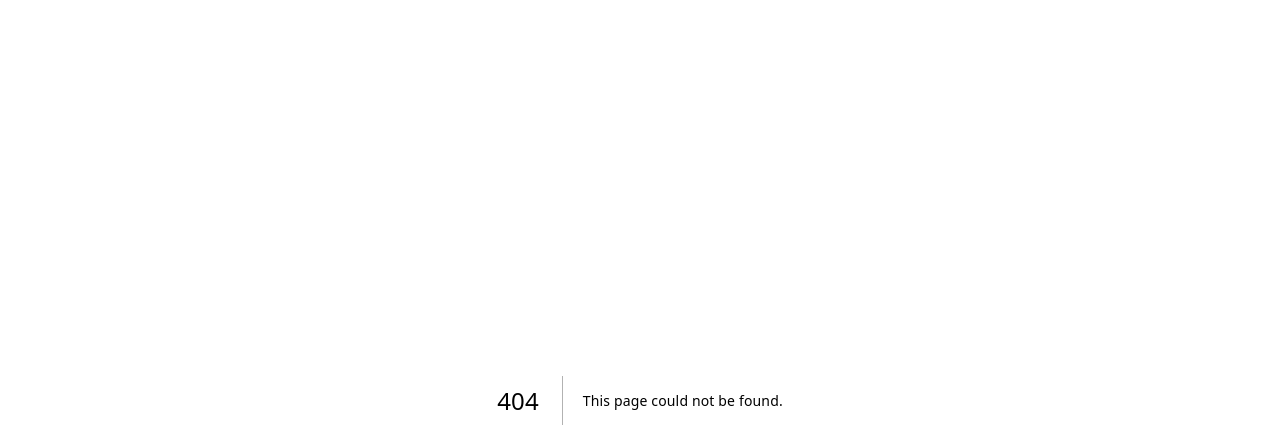
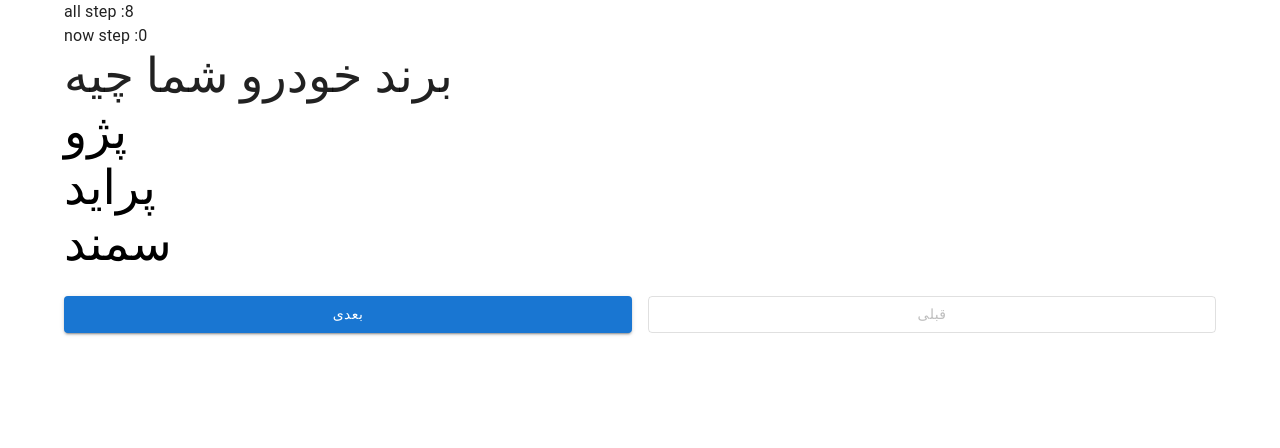
Before and after one commit to HoFa1997/code-interview-entekhab, a Next.js app: page /way in a window 1280 px wide. Before the commit this address had no page. Shown: the top 448 px of the page. Built offline with nearby package versions, Linux system fonts and the light colour scheme.

Commit message:
refactor:

```diff
--- a/src/data/repository.ts
+++ b/src/data/repository.ts
@@ -1,49 +1,82 @@
 export type IList = {
   id: number;
   model: string | string[];
+  goStep?: number;
 };
 
 export interface IRepo {
+  step: number;
   title: string;
-  type: "string" | "array";
   list: IList[];
 }
 
 export const repository: IRepo[] = [
   {
+    step: 0,
     title: "برند خودرو شما چیه",
-    type: "string",
     list: [
-      { id: 0, model: "پژو" },
-      { id: 1, model: "پراید" },
-      { id: 2, model: "سمند" },
+      { id: 0, model: "پژو", goStep: 1 },
+      { id: 1, model: "پراید", goStep: 1 },
+      { id: 2, model: "سمند", goStep: 1 },
     ],
   },
   {
+    step: 1,
     title: "خودروتون رو انتخاب کنید",
-    type: "array",
     list: [
-      { id: 0, model: ["205", "206", "207"] },
-      { id: 1, model: ["صبا", "111", "132"] },
-      { id: 2, model: ["دنا", "سورن", "سورن+"] },
+      { id: 0, model: ["205", "206", "207"], goStep: 2 },
+      { id: 1, model: ["صبا", "111", "132"], goStep: 2 },
+      { id: 2, model: ["دنا", "سورن", "سورن+"], goStep: 2 },
     ],
   },
   {
+    step: 2,
     title: "نوع کاربری وسیله نقلیه خود را انتخاب نمایید",
-    type: "string",
     list: [
-      { id: 0, model: "سواری" },
-      { id: 1, model: "تاکسی" },
-      { id: 2, model: "تاکسی بیرون شهری" },
+      { id: 0, model: "سواری", goStep: 3 },
+      { id: 1, model: "تاکسی", goStep: 3 },
+      { id: 2, model: "تاکسی بیرون شهری", goStep: 3 },
     ],
   },
   {
+    step: 3,
     title: "سال ساخت خودرو",
-    type: "string",
     list: [
-      { id: 0, model: "1401" },
-      { id: 1, model: "1400" },
-      { id: 2, model: "1399" },
+      { id: 0, model: "1401", goStep: 4 },
+      { id: 1, model: "1400", goStep: 4 },
+      { id: 2, model: "1399", goStep: 4 },
+    ],
+  },
+  {
+    step: 4,
+    title: "وضعیت بیمه نامه قبلی",
+    list: [
+      { id: 0, model: "بیمه قبلی داشته ام", goStep: 5 },
+      { id: 1, model: "بیمه قبلی نداشته ام", goStep: 6 },
+    ],
+  },
+  {
+    step: 5,
+    title: "STEP5تعداد سال تخفیف عدم خسارت بیمه بدنه",
+    list: [
+      { id: 0, model: "بدون تخفیف", goStep: 7 },
+      { id: 1, model: "یک سال", goStep: 7 },
+    ],
+  },
+  {
+    step: 6,
+    title: "STEP6تخفیف عدم خسارت ثالث",
+    list: [
+      { id: 0, model: "دو سال", goStep: 7 },
+      { id: 1, model: "سه سال", goStep: 7 },
+    ],
+  },
+  {
+    step: 7,
+    title: "STEP7ارزش خودرو",
+    list: [
+      { id: 0, model: "5,000,000 M" },
+      { id: 1, model: "10,000,000 M" },
     ],
   },
 ];
--- a/src/pages/index.tsx
+++ b/src/pages/index.tsx
@@ -48,7 +48,7 @@
   };
   return (
     <Container disableGutters>
-      <Box
+      {/* <Box
         bgcolor={"silver"}
         display={"flex"}
         flexDirection="column"
@@ -171,7 +171,7 @@
             </Button>
           </Box>
         )}
-      </Box>
+      </Box> */}
     </Container>
   );
 }
--- /dev/null
+++ b/src/pages/way.tsx
@@ -0,0 +1,145 @@
+import { isStringModel } from "@/utils/functions";
+import { Box, Button, Container, Typography } from "@mui/material";
+import { FC, Fragment, useEffect, useState } from "react";
+import { IRepo, repository } from "../data/repository";
+
+interface ISelected {
+  step: number;
+  item: number;
+  model: string;
+}
+
+const Way: FC = () => {
+  const [step, setStep] = useState<number>(0);
+  const [stepHistory, setStepHistory] = useState<number[]>([]);
+  const [data, setData] = useState<IRepo>(repository[step]);
+  const [selected, setSelected] = useState<ISelected[]>([]);
+  const [allStep] = useState<number>(repository.length);
+
+  useEffect(() => {}, [selected]);
+
+  const replaceSelectedAtStep = (step: number, newSelected: ISelected) => {
+    setStepHistory([...stepHistory, step]);
+    // console.log("🚀step:", step);
+    // console.log("🚀selected.indexOf", selected.indexOf(selected[step]));
+    // Check if the selected array already has an item at the given step number
+    const existingSelected = selected.find((s) => s.step === step);
+    // If an item exists at the given step number, replace it
+    if (existingSelected) {
+      const index = selected.indexOf(selected[step]);
+      selected[index] = newSelected;
+    } else {
+      // Otherwise, push the new item onto the array
+      selected.push(newSelected);
+    }
+    // Sort the selected array by step number, to ensure the items are in order
+    selected.sort((a, b) => a.step - b.step);
+  };
+
+  const handleItemClick = (
+    step: number,
+    itemIndex: number,
+    itemModel: string
+  ) => {
+    const newSelected = { step, item: itemIndex, model: itemModel };
+    replaceSelectedAtStep(step, newSelected);
+    setStep(step);
+  };
+
+  const handleBackButton = () => {
+    setStep((pervState) => (pervState < 1 ? (pervState = 0) : pervState - 1));
+  };
+
+  const isNextStepDisabled = selected.findIndex(
+    (i) => i.model === selected[step - 1]?.model
+  );
+
+  useEffect(() => {
+    setData(repository[step]);
+    // console.log("🚀selected[step - 1]:", selected[step - 1]);
+    // console.log("🚀selected:", selected);
+    // console.log("🚀selected Step:", selected[step]);
+    // console.log("🚀isNextStepDisabled:", isNextStepDisabled);
+
+    console.log(
+      "🚀 ~ file: way.tsx:66 ~ useEffect ~ stepHistory:",
+      stepHistory
+    );
+  }, [step, selected, isNextStepDisabled, stepHistory]);
+
+  return (
+    <Container>
+      <Typography display={"block"}>{`all step :${allStep}`}</Typography>
+      <Typography display={"block"}>{`now step :${step}`}</Typography>
+      <Typography variant="h3" display={"block"}>
+        {data?.title}
+      </Typography>
+      {data?.list.map((item, index) =>
+        !Array.isArray(item.model) ? (
+          <Box
+            key={index}
+            onClick={() =>
+              handleItemClick(
+                item.goStep ? item.goStep : step,
+                index,
+                item.model.toString()
+              )
+            }
+          >
+            <Typography
+              color={selected[step]?.model === item.model ? "red" : "black"}
+              variant="h3"
+              display={"block"}
+            >
+              {item.model}
+            </Typography>
+          </Box>
+        ) : (
+          item.id === selected[step - 1]?.item &&
+          item.model.map((insideModel, index) => (
+            <Box
+              key={insideModel}
+              onClick={() =>
+                handleItemClick(
+                  item.goStep ? item.goStep : step,
+                  index,
+                  insideModel
+                )
+              }
+            >
+              <Typography
+                color={selected[step]?.model === insideModel ? "red" : "black"}
+                variant="h3"
+                display={"block"}
+              >
+                {insideModel}
+              </Typography>
+            </Box>
+          ))
+        )
+      )}
+
+      <Box py={3} minWidth={250} display="flex">
+        <Button
+          fullWidth
+          onClick={() => handleItemClick()}
+          variant="contained"
+          //   disabled={isNextStepDisabled}
+          sx={{ mr: 2 }}
+        >
+          {"بعدی"}
+        </Button>
+        <Button
+          fullWidth
+          onClick={() => handleBackButton()}
+          variant="outlined"
+          disabled={step === 0}
+        >
+          {"قبلی"}
+        </Button>
+      </Box>
+    </Container>
+  );
+};
+
+export default Way;
```
